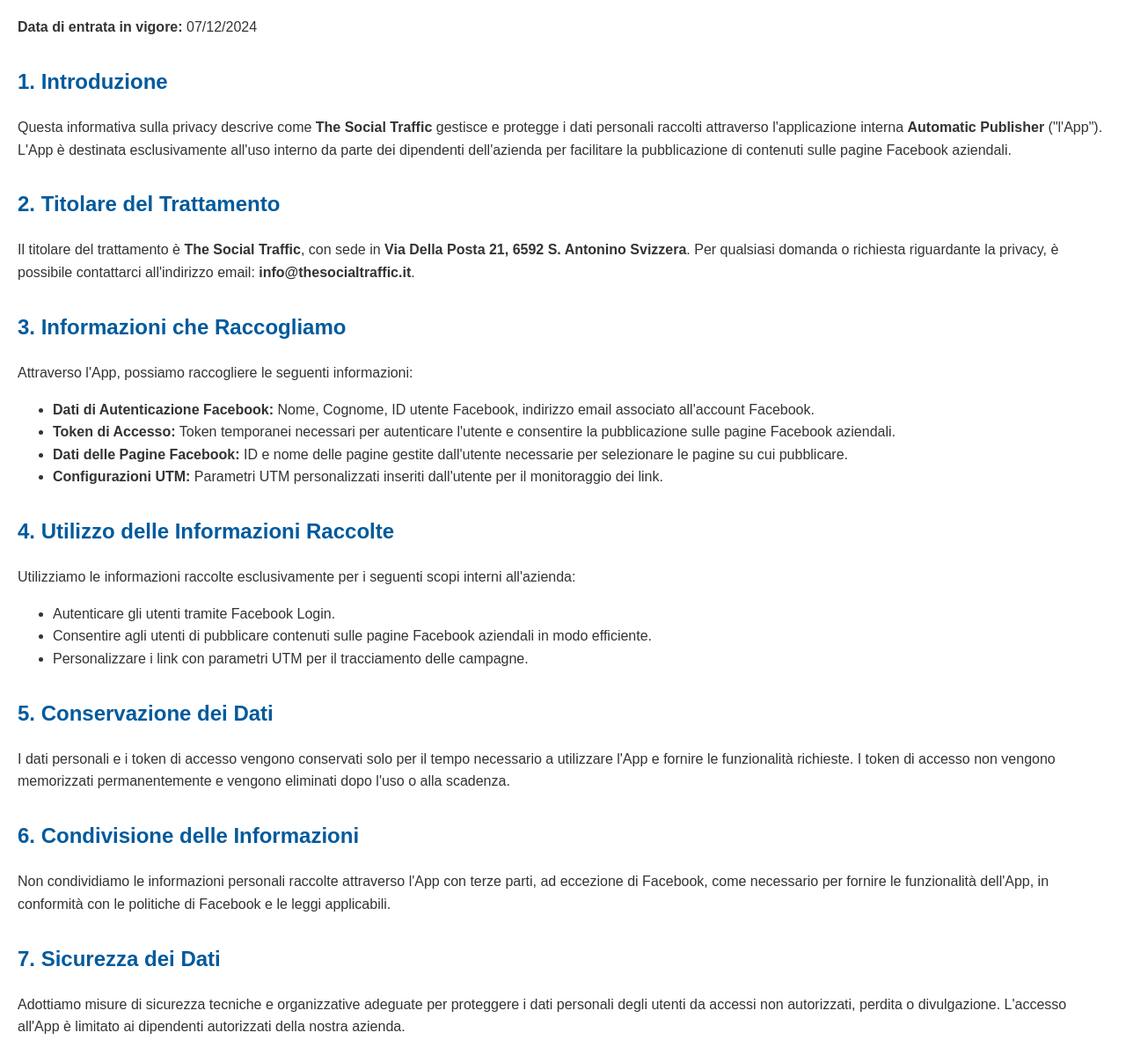
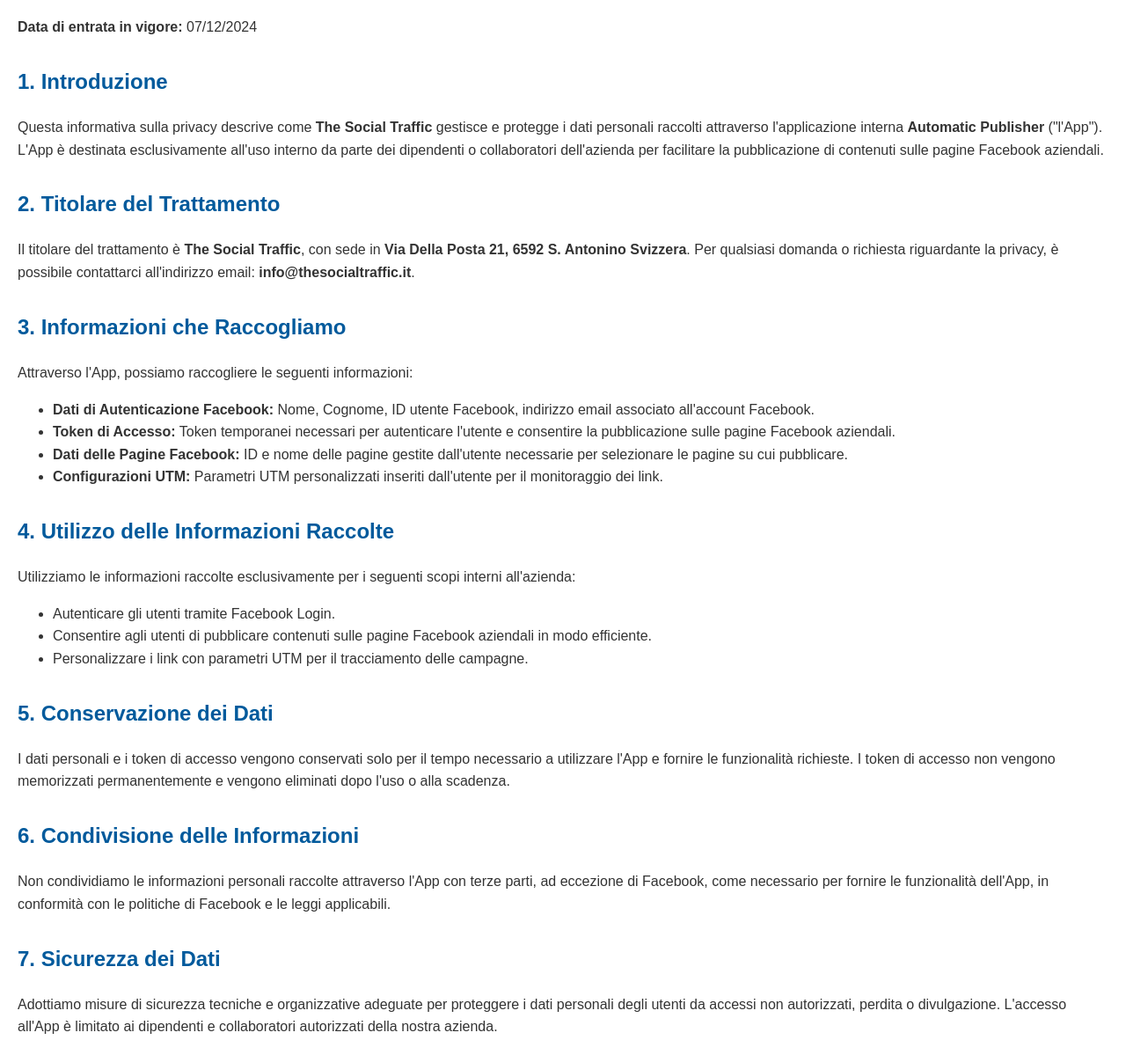
Before and after one commit to gdonnoh/Informativa-sulla-privacy, a plain HTML site: page index.html in a window 1280 px wide. Shown: the part 88-1295 px from the top of the page at 88% size. Drawn offline with Linux system fonts and the light colour scheme.

Commit message:
Varie correzzioni al modulo

```diff
--- a/index.html
+++ b/index.html
@@ -33,7 +33,7 @@
 
     <h2>1. Introduzione</h2>
     <p>
-        Questa informativa sulla privacy descrive come <strong>The Social Traffic</strong> gestisce e protegge i dati personali raccolti attraverso l'applicazione interna <strong>Automatic Publisher</strong> ("l'App"). L'App è destinata esclusivamente all'uso interno da parte dei dipendenti dell'azienda per facilitare la pubblicazione di contenuti sulle pagine Facebook aziendali.
+        Questa informativa sulla privacy descrive come <strong>The Social Traffic</strong> gestisce e protegge i dati personali raccolti attraverso l'applicazione interna <strong>Automatic Publisher</strong> ("l'App"). L'App è destinata esclusivamente all'uso interno da parte dei dipendenti o collaboratori dell'azienda per facilitare la pubblicazione di contenuti sulle pagine Facebook aziendali.
     </p>
 
     <h2>2. Titolare del Trattamento</h2>
@@ -72,7 +72,7 @@
 
     <h2>7. Sicurezza dei Dati</h2>
     <p>
-        Adottiamo misure di sicurezza tecniche e organizzative adeguate per proteggere i dati personali degli utenti da accessi non autorizzati, perdita o divulgazione. L'accesso all'App è limitato ai dipendenti autorizzati della nostra azienda.
+        Adottiamo misure di sicurezza tecniche e organizzative adeguate per proteggere i dati personali degli utenti da accessi non autorizzati, perdita o divulgazione. L'accesso all'App è limitato ai dipendenti e collaboratori autorizzati della nostra azienda.
     </p>
 
     <h2>8. Diritti degli Utenti</h2>
```
